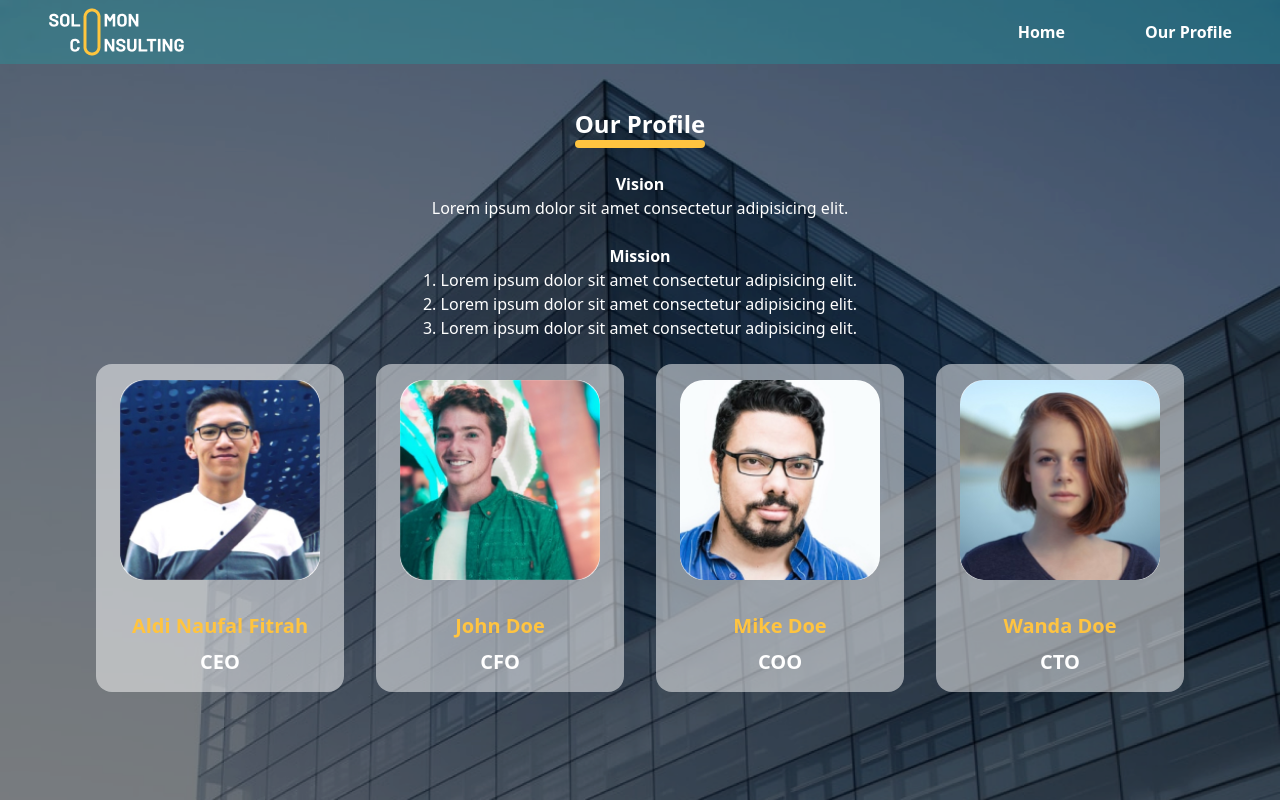
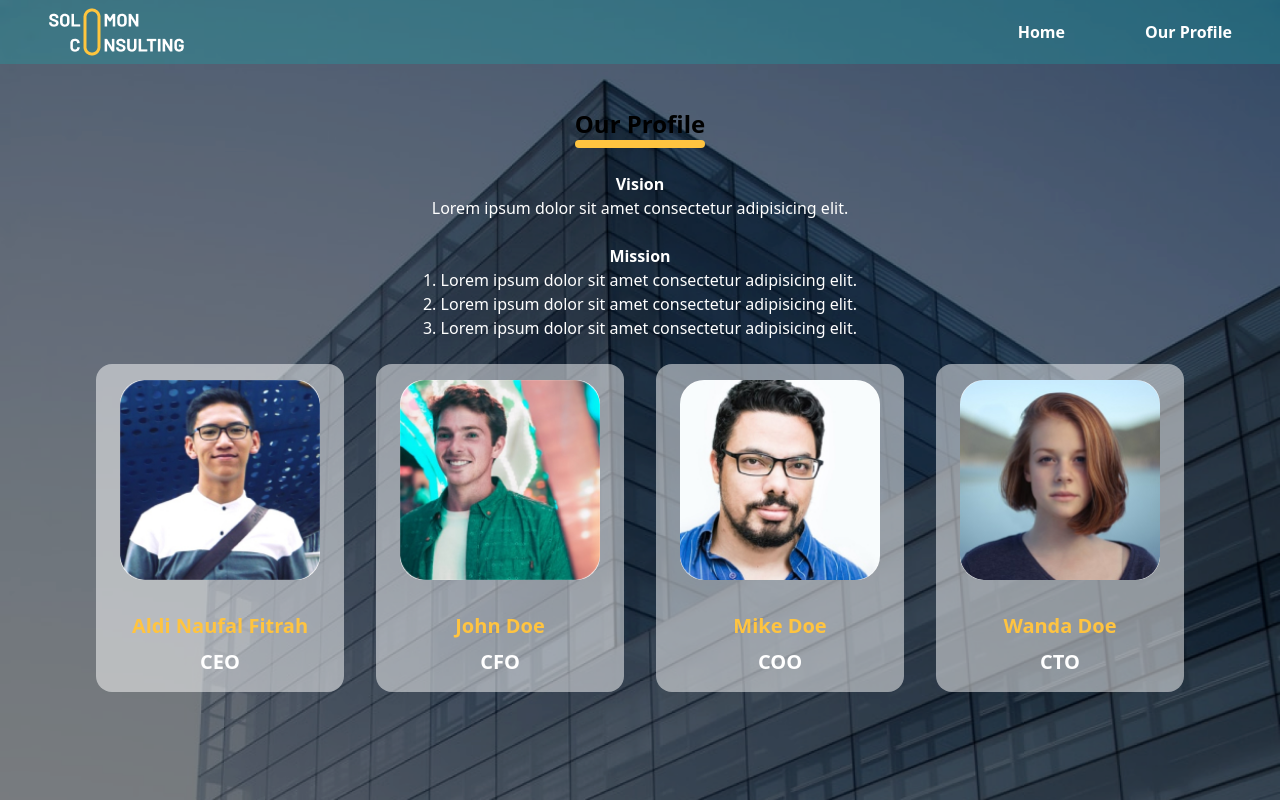
Before and after one commit to Bismit-Aldi/solomon-consulting, a React (Create React App) app: page /profile in a window 1280 px wide. Built offline with nearby package versions, Linux system fonts and the light colour scheme.

Commit message:
added dynamic color

```diff
--- a/src/components/global/HeadTitle.jsx
+++ b/src/components/global/HeadTitle.jsx
@@ -1,9 +1,9 @@
 import React from 'react';
 
-const HeadTitle = ({ title }) => {
+const HeadTitle = ({ title, color }) => {
   return (
     <h1 className='flex flex-col item-center'>
-      <span className='text-2xl font-bold text-white'>{title}</span>
+      <span className={`text-2xl font-bold ${color}`}>{title}</span>
       <div className='w-full h-2 rounded bg-orange-solomon'></div>
     </h1>
   );
```
